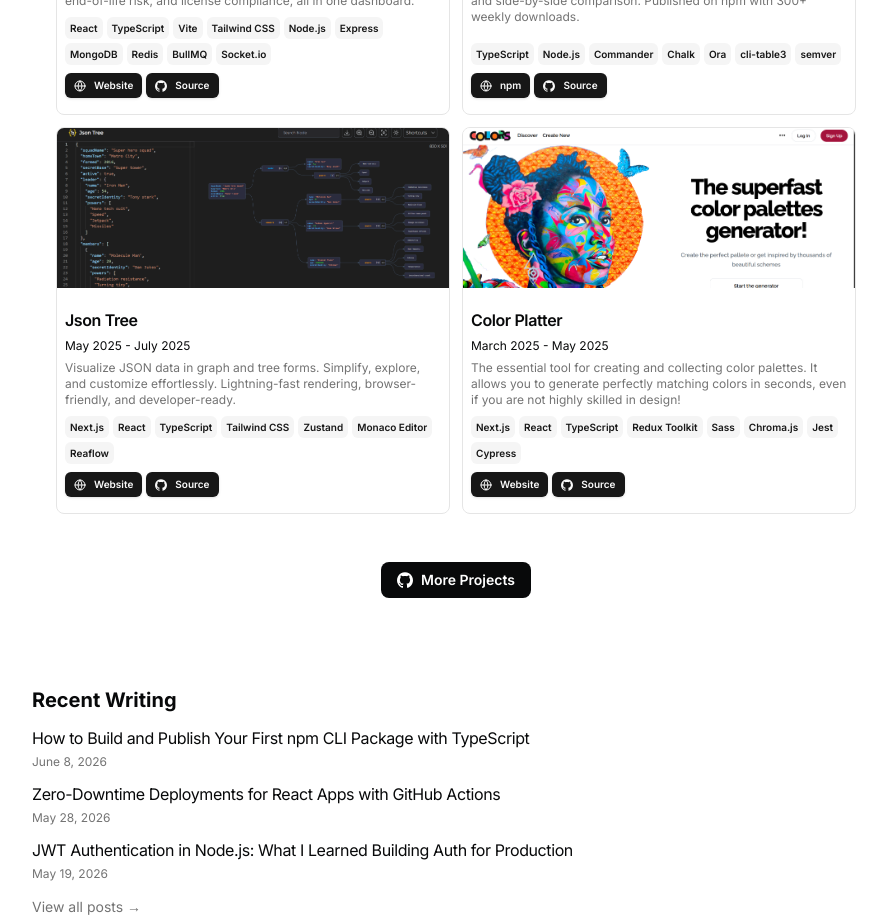
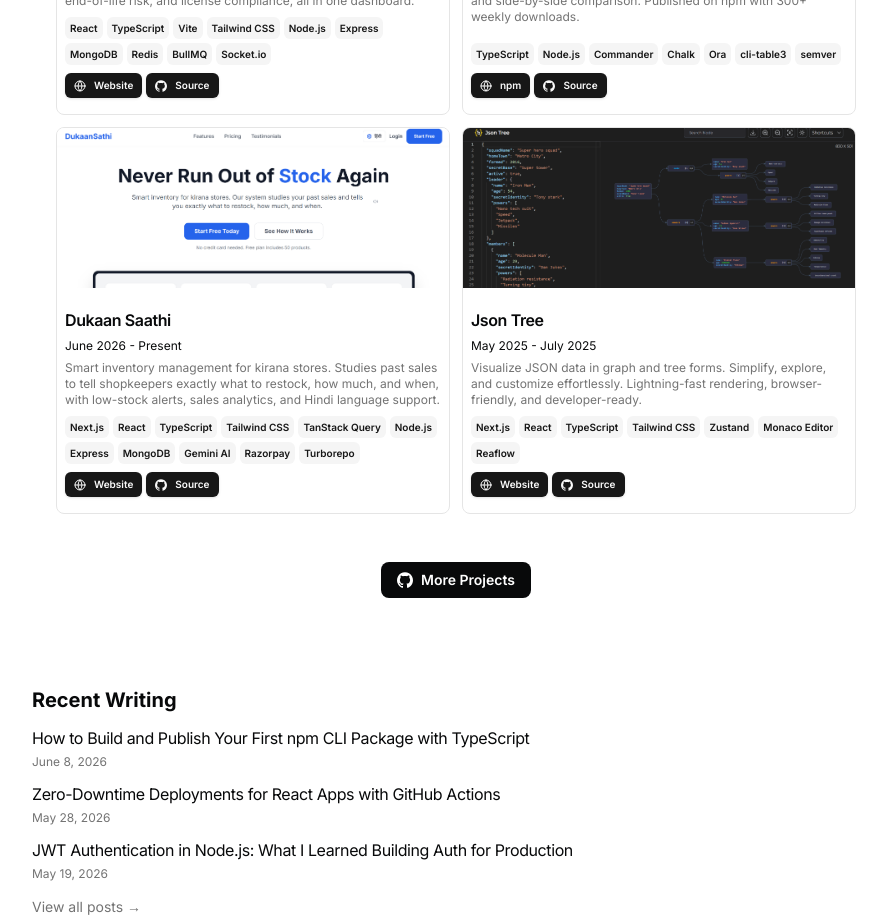
Before and after one commit to iamsurajchahar/portfolio_me, a Next.js app: page / in a window 1280 px wide. Shown: the part 1660-2584 px from the top of the page, without its empty margins (184-1071 px from the left). Built offline with nearby package versions, Linux system fonts and the light colour scheme.

Commit message:
Add Dukaan Saathi project and remove Color Platter

```diff
--- a/src/data/resume.tsx
+++ b/src/data/resume.tsx
@@ -188,6 +188,41 @@ export const DATA = {
       video: "",
     },
     {
+      title: "Dukaan Saathi",
+      href: "https://dukaan-saathi-client.vercel.app/",
+      dates: "June 2026 - Present",
+      active: true,
+      description:
+        "Smart inventory management for kirana stores. Studies past sales to tell shopkeepers exactly what to restock, how much, and when, with low-stock alerts, sales analytics, and Hindi language support.",
+      technologies: [
+        "Next.js",
+        "React",
+        "TypeScript",
+        "Tailwind CSS",
+        "TanStack Query",
+        "Node.js",
+        "Express",
+        "MongoDB",
+        "Gemini AI",
+        "Razorpay",
+        "Turborepo",
+      ],
+      links: [
+        {
+          type: "Website",
+          href: "https://dukaan-saathi-client.vercel.app/",
+          icon: <Icons.globe className="size-3" />,
+        },
+        {
+          type: "Source",
+          href: "https://github.com/iamsurajchahar/dukaan_saathi",
+          icon: <Icons.github className="size-3" />,
+        },
+      ],
+      image: "/dukaan-saathi.png",
+      video: "",
+    },
+    {
       title: "Json Tree",
       href: "https://jsontreeviewer.vercel.app/",
       dates: "May 2025 - July 2025",
@@ -216,38 +251,6 @@ export const DATA = {
         },
       ],
       image: "/json-tree-logo.png",
-      video: "",
-    },
-    {
-      title: "Color Platter",
-      href: "https://color-platter-uvhn.vercel.app/",
-      dates: "March 2025 - May 2025",
-      active: true,
-      description:
-        "The essential tool for creating and collecting color palettes. It allows you to generate perfectly matching colors in seconds, even if you are not highly skilled in design!",
-      technologies: [
-        "Next.js",
-        "React",
-        "TypeScript",
-        "Redux Toolkit",
-        "Sass",
-        "Chroma.js",
-        "Jest",
-        "Cypress",
-      ],
-      links: [
-        {
-          type: "Website",
-          href: "https://color-platter-uvhn.vercel.app/",
-          icon: <Icons.globe className="size-3" />,
-        },
-        {
-          type: "Source",
-          href: "https://github.com/iamsurajchahar/color_platter",
-          icon: <Icons.github className="size-3" />,
-        },
-      ],
-      image: "/color-platter-logo.png",
       video: "",
     },
     {
```
Also changed, not shown: public/color-platter-logo.png (deleted), public/dukaan-saathi.png (added).
